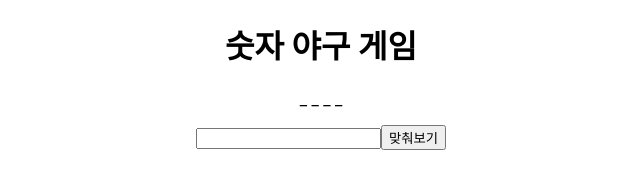
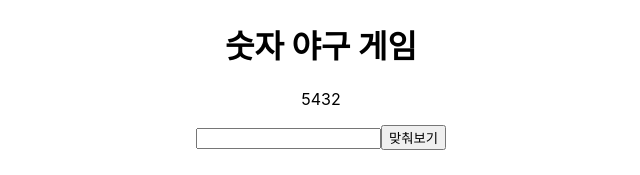
Before and after one commit to MinJeong1221/bulls-and-cows, a React (Create React App) app: page / in a window 1280 px wide. Shown: the top 175 px of the page, without its empty margins (319-959 px from the left). Built offline with nearby package versions, Linux system fonts and the light colour scheme.

Commit message:
변수를 화면에 렌더링

```diff
--- a/src/App.js
+++ b/src/App.js
@@ -1,12 +1,19 @@
+import { useEffect, useState } from "react";
 import "./App.css";
 import { generaterRandomNumber } from "./random";
 
 function App() {
-  console.log(generaterRandomNumber());
+  // console.log(generaterRandomNumber());
+  const [randomNumber, setRandomNumber] = useState(generaterRandomNumber);
+
+  useEffect(() => {
+    console.log(randomNumber);
+  }, []);
+
   return (
     <div className="App">
       <h1>숫자 야구 게임</h1>
-      <header className="header">_ _ _ _</header>
+      <header className="header">{randomNumber}</header>
       <section>
         <input />
         <button>맞춰보기</button>
```
